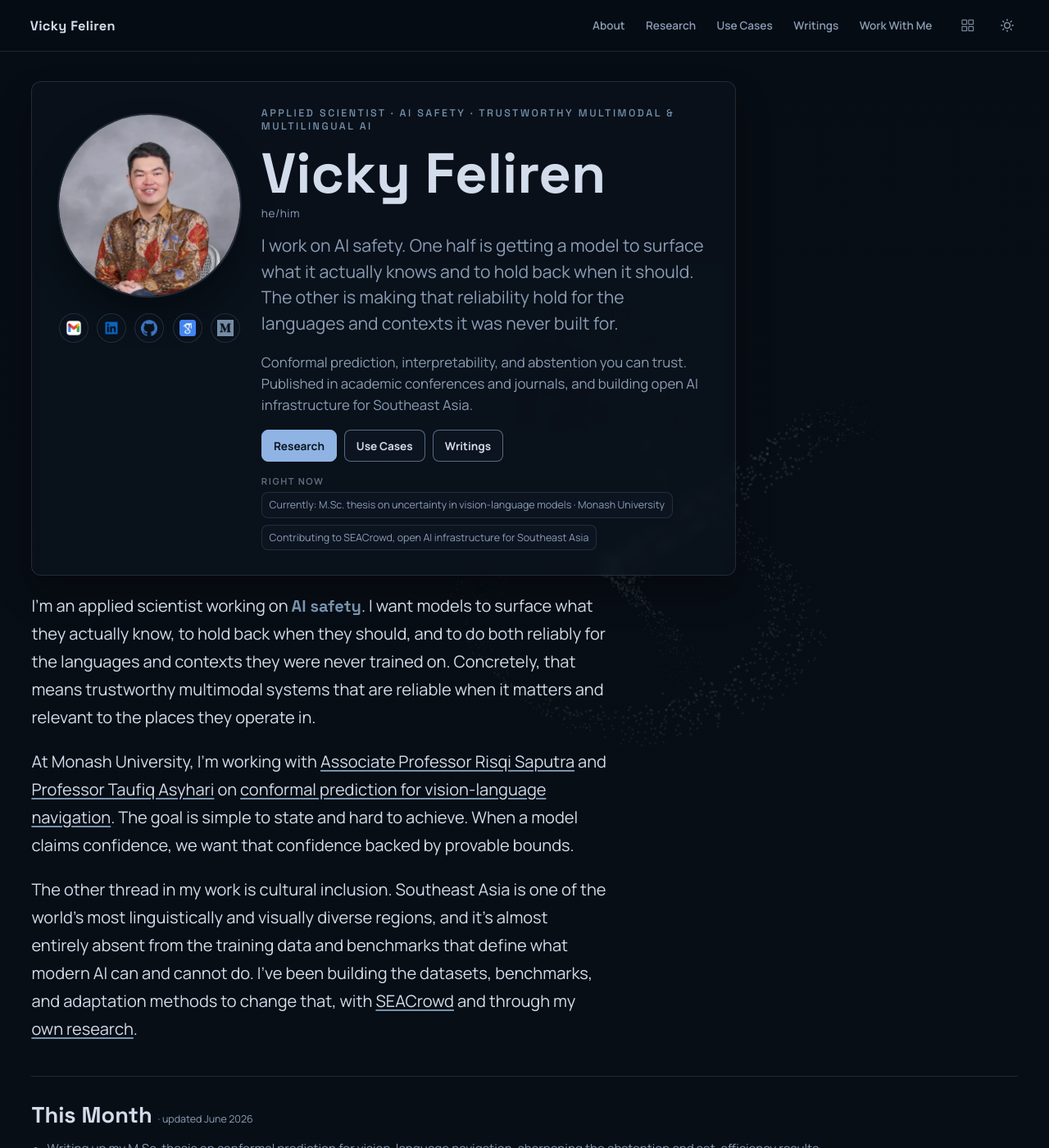
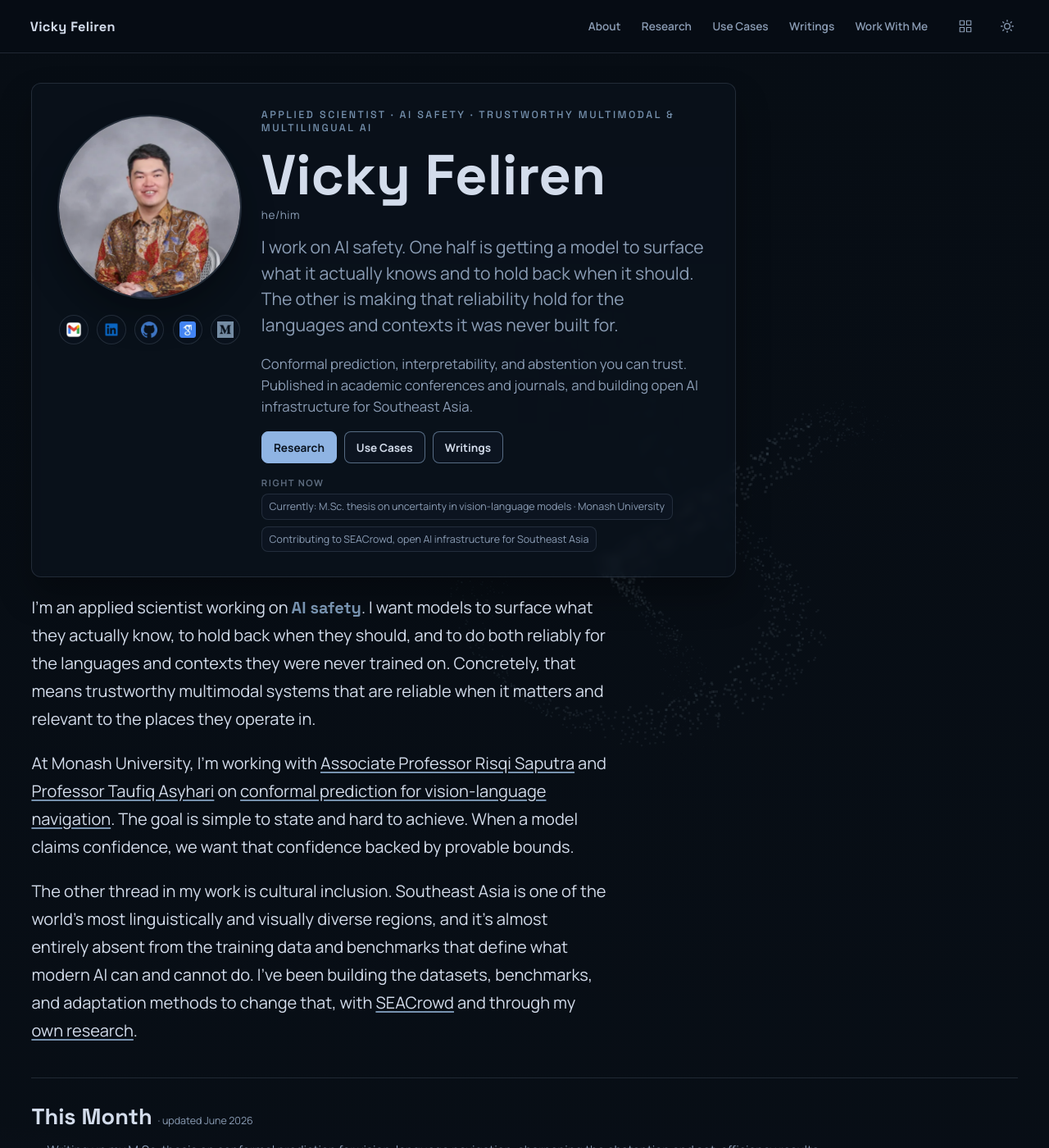
Before and after one commit to Feliren88/feliren88.github.io, a Jekyll site: the page built from index.html, in a window 1280 px wide and 1400 px high. Shown: the whole window at 82% size. Built offline with Jekyll 4.4.1, drawn with Linux system fonts in a browser that asks for light colours.

Commit message:
Increase shape toggle button size and click area for better usability

```diff
--- a/_layouts/default.html
+++ b/_layouts/default.html
@@ -248,8 +248,8 @@
         <a href="/contact/">Work With Me</a>
       </nav>
       <div class="shape-menu">
-        <button id="shape-toggle" class="theme-btn shape-toggle-btn" type="button" aria-label="Change background shape" aria-expanded="false" aria-haspopup="true" aria-controls="shape-popover">
-          <svg class="icon-shapes" xmlns="http://www.w3.org/2000/svg" width="16" height="16" viewBox="0 0 24 24" fill="none" stroke="currentColor" stroke-width="1.5" stroke-linecap="round" stroke-linejoin="round" aria-hidden="true" focusable="false"><rect x="2" y="2" width="8" height="8"/><rect x="14" y="2" width="8" height="8"/><rect x="2" y="14" width="8" height="8"/><rect x="14" y="14" width="8" height="8"/></svg>
+<button id="shape-toggle" class="theme-btn shape-toggle-btn" type="button" aria-label="Change background shape" aria-expanded="false" aria-haspopup="true" aria-controls="shape-popover">
+          <svg class="icon-shapes" xmlns="http://www.w3.org/2000/svg" width="18" height="18" viewBox="0 0 24 24" fill="none" stroke="currentColor" stroke-width="1.5" stroke-linecap="round" stroke-linejoin="round" aria-hidden="true" focusable="false"><rect x="3" y="3" width="7" height="7"/><rect x="14" y="3" width="7" height="7"/><rect x="3" y="14" width="7" height="7"/><rect x="14" y="14" width="7" height="7"/></svg>
         </button>
         <div class="shape-popover" id="shape-popover" hidden>
           <p>Background point cloud</p>
--- a/css/styles.css
+++ b/css/styles.css
@@ -1704,7 +1704,13 @@
   align-items: center;
 }
 .shape-menu .theme-btn {
-  padding: 0.5rem 0.6rem;
+  padding: 0.5rem 0.7rem;
+  cursor: pointer;
+}
+.shape-menu .icon-shapes {
+  display: block;
+  width: 18px;
+  height: 18px;
 }
 .shape-popover {
   position: absolute;
```
